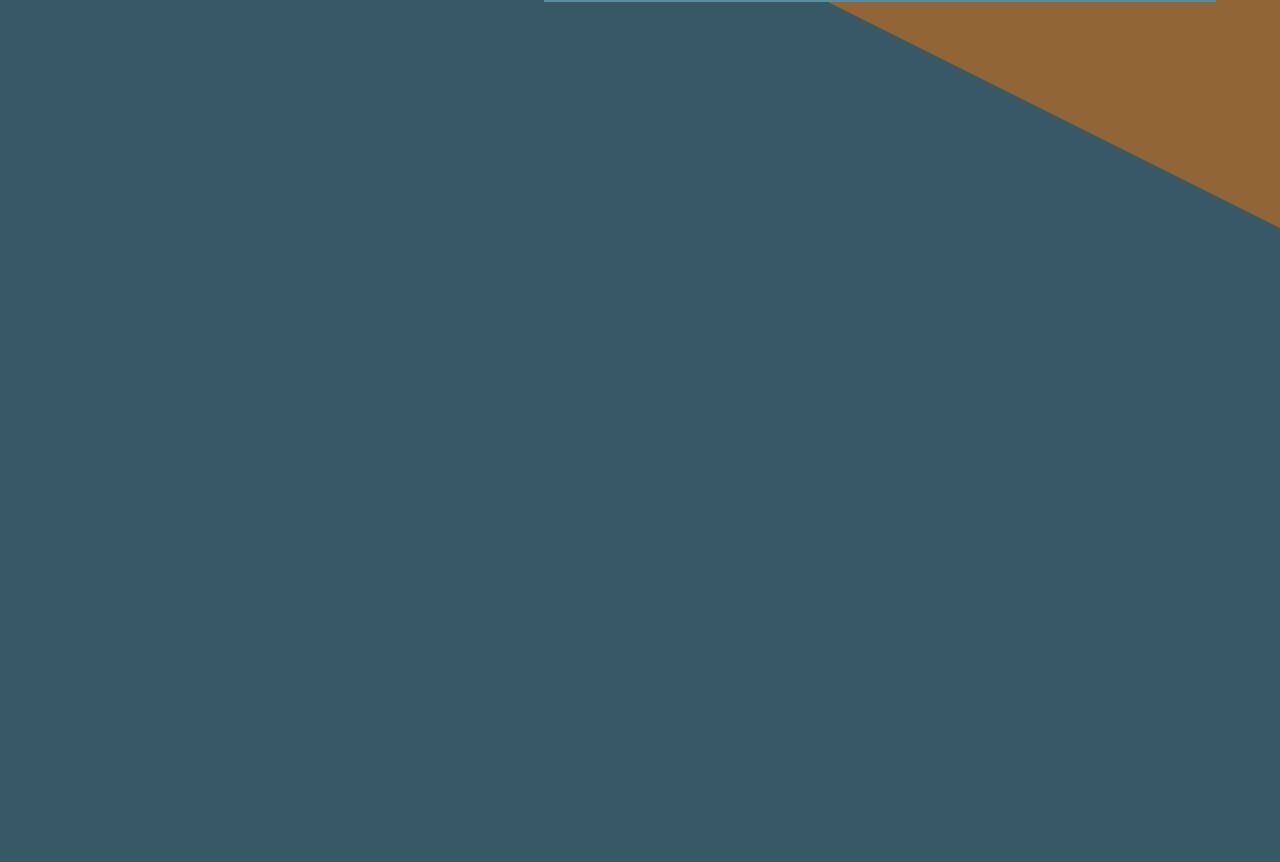
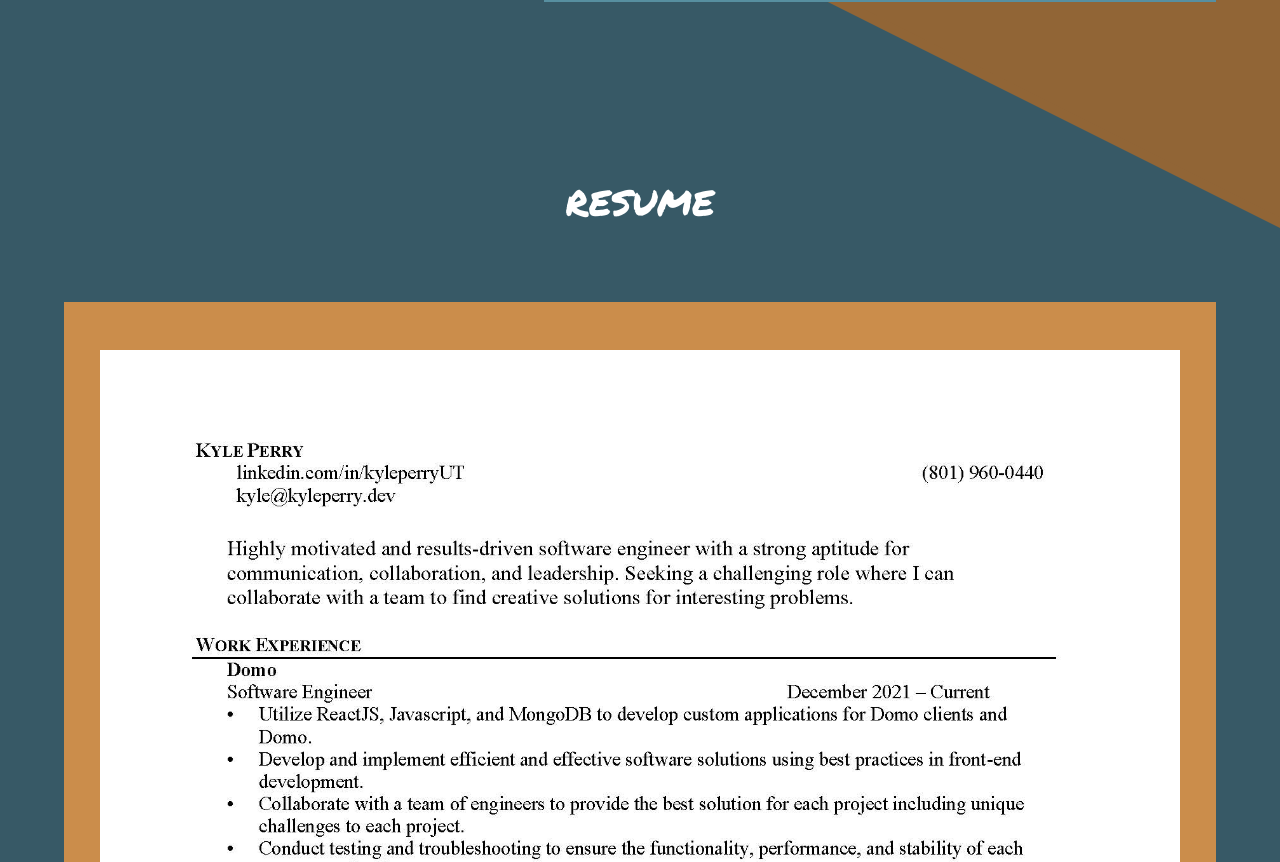
Before and after one commit to kylePerryUT/personal-website, a Next.js app: page / in a window 1280 px wide. Shown: the part 3018-3880 px from the top of the page. Built offline with nearby package versions, Linux system fonts and the light colour scheme; a web font is replaced by a local one.

Commit message:
feat: built resume pages.

```diff
--- /dev/null
+++ b/src/app/resume/page.tsx
@@ -0,0 +1,14 @@
+import { FC } from "react";
+
+const Resume: FC = () => {
+  return (
+    <div className="flex flex-col">
+      <iframe
+        className="h-screen w-screen"
+        src={"/assets/KylePerryResume.pdf"}
+      />
+    </div>
+  );
+};
+
+export default Resume;
--- a/src/components/resume/resume.tsx
+++ b/src/components/resume/resume.tsx
@@ -2,11 +2,18 @@ import { FC } from "react";
 
 const Resume: FC = () => {
   return (
-    <div id="resume" className="flex flex-col">
-      <iframe
-        className="h-screen w-screen"
-        src={"/assets/KylePerryResume.pdf"}
-      />
+    <div
+      id="resume"
+      className="flex flex-col relative items-center gap-y-[80px] px-[64px]"
+    >
+      <div className="relative flex text-4xl text-white text-center">
+        RESUME
+      </div>
+      <div className="bg-secondary-brown py-[48px] px-[36px]">
+        <a target="_blank" href="/resume">
+          <img className="relative flex" src={"/assets/KylePerryResume.jpg"} />
+        </a>
+      </div>
     </div>
   );
 };
```
Also changed, not shown: public/assets/KylePerryResume.jpg (added).
